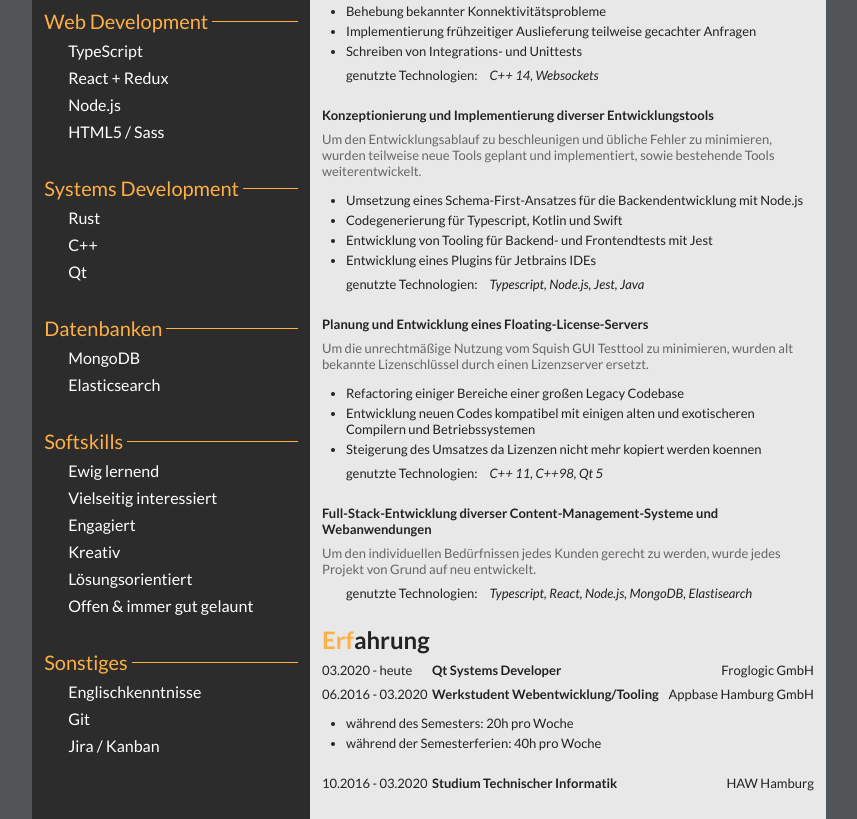
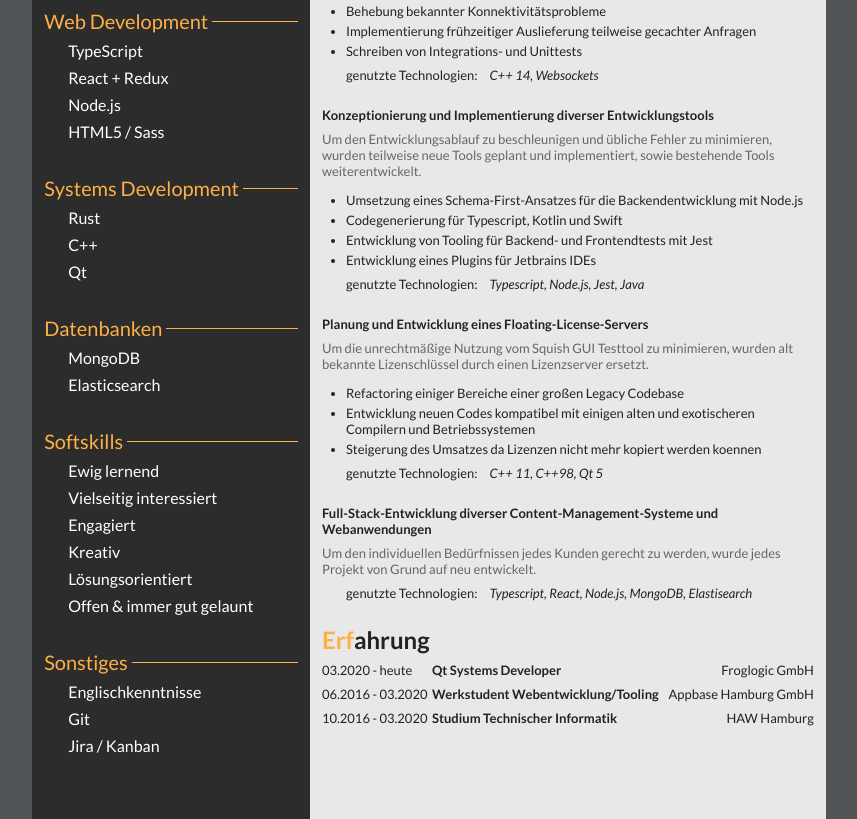
Before and after one commit to MartinquaXD/cv, a website: page src/index.html in a window 1280 px wide. Shown: the part 304-1123 px from the top of the page, without its empty margins (211-1068 px from the left). Drawn offline with nearby package versions, Linux system fonts and the light colour scheme; files that its build step writes are made by us from their sources.

Commit message:
Remove information about working hours as student
I guess most people are not that interested in that?

```diff
--- a/src/index.html
+++ b/src/index.html
@@ -176,12 +176,6 @@
                 <div class="title">Werkstudent Webentwicklung/Tooling</div>
                 <div class="position">Appbase Hamburg GmbH</div>
             </div>
-            <div class="letterSegmentEntry">
-                <ul class="segmentBulletPoints">
-                    <li class="bulletPoint">während des Semesters: 20h pro Woche</li>
-                    <li class="bulletPoint">während der Semesterferien: 40h pro Woche</li>
-                </ul>
-            </div>
             <div class="titleBar">
                 <div class="time">10.2016 - 03.2020</div>
                 <div class="title">Studium Technischer Informatik</div>
```
